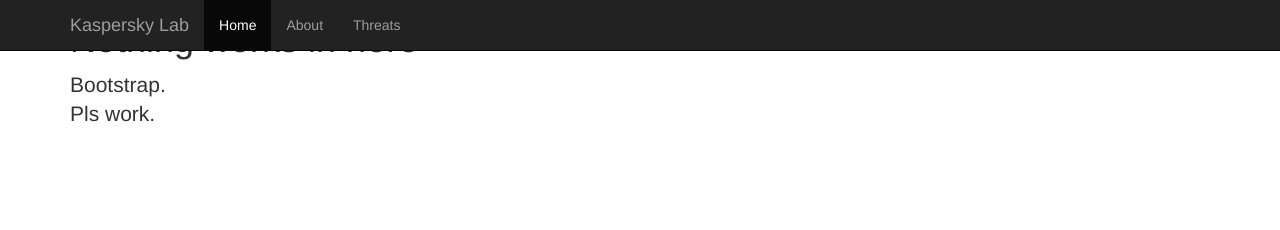
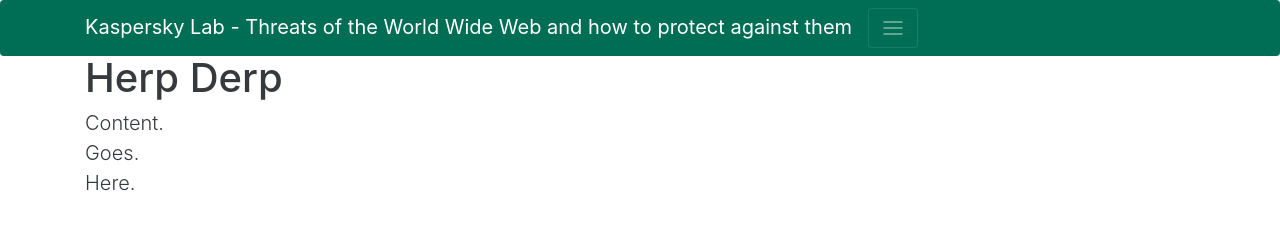
Before and after one commit to Hubikusek/Kasp, a plain HTML site: page index.html in a window 1280 px wide. Drawn offline with nearby package versions, Linux system fonts and the light colour scheme.

Commit message:
costam dopisalem

```diff
--- a/index.html
+++ b/index.html
@@ -12,48 +12,53 @@
 		<title>Kaspersky Lab Project</title>
 
 		<!-- Bootstrap core CSS -->
-	<link rel="stylesheet" href="https://maxcdn.bootstrapcdn.com/bootstrap/4.0.0-alpha.5/css/bootstrap.min.css" integrity="sha384-AysaV+vQoT3kOAXZkl02PThvDr8HYKPZhNT5h/CXfBThSRXQ6jW5DO2ekP5ViFdi" crossorigin="anonymous">
-
+		<link rel="stylesheet" href="css/bootstrap.min.css">
 	</head>
-
 	<body>
-
-    <nav class="navbar navbar-inverse navbar-fixed-top">
+		<!-- NAV -->
+		<nav class="navbar navbar-dark" style="background-color: #006D55;">
 		  <div class="container">
 			<div class="navbar-header">
-          <button type="button" class="navbar-toggle collapsed" data-toggle="collapse" data-target="#navbar" aria-expanded="false" aria-controls="navbar">
-            <span class="sr-only">Toggle navigation</span>
-            <span class="icon-bar"></span>
-            <span class="icon-bar"></span>
-            <span class="icon-bar"></span>
-          </button>
-          <a class="navbar-brand" href="#">Kaspersky Lab</a>
+				<a class="navbar-brand" href="index.html">Kaspersky Lab - Threats of the World Wide Web and how to protect against them</a>
 			</div>
-        <div id="navbar" class="collapse navbar-collapse">
-          <ul class="nav navbar-nav">
-            <li class="active"><a href="#">Home</a></li>
-            <li><a href="#about">About</a></li>
-            <li><a href="#threats">Threats</a></li>
+			<button class="navbar-toggler" type="button" data-toggle="collapse" data-target="#exCollapsingNavbar" aria-controls="exCollapsingNavbar" aria-expanded="false" aria-label="Toggle navigation"></button>
+			<div class="collapse" id="exCollapsingNavbar">
+				<div class="bg-inverse text-muted p-1">
+					<ul class="nav nav-pills">
+					  <li class="nav-item">
+						<a class="nav-link active" href="#">Home</a>
+					  </li>
+					  <li class="nav-item">
+						<a class="nav-link" href="#">Threats1</a>
+					  </li>
+					  <li class="nav-item">
+						<a class="nav-link" href="#">Threats2ormore</a>
+					  </li>
+					  <li class="nav-item">
+						<a class="nav-link disabled" href="#">SzmeryBajery</a>
+					  </li>
 					</ul>
-        </div><!--/.nav-collapse -->
+				</div>
+			</div>
 		</div>
 		</nav>
+		<!-- NAV END -->
 
+		<!-- CONTENT -->
 		<div class="container">
 
 			<div class="starter-template">
-        <h1>Nothing works in here</h1>
-        <p class="lead">Bootstrap.<br>Pls work.</p>
+				<h1>Herp Derp</h1>
+				<p class="lead">Content.<br>Goes.<br>Here.</p>
 			</div>
 
 		</div><!-- /.container -->
 
 
-    <!-- Bootstrap core JavaScript
-    ================================================== -->
+		<!-- Bootstrap core JavaScript -->
 		<!-- Placed at the end of the document so the pages load faster -->
 		<script src="https://ajax.googleapis.com/ajax/libs/jquery/1.12.4/jquery.min.js"></script>
 		<script>window.jQuery || document.write('<script src="../../assets/js/vendor/jquery.min.js"><\/script>')</script>
-	<script src="https://maxcdn.bootstrapcdn.com/bootstrap/4.0.0-alpha.5/js/bootstrap.min.js" integrity="sha384-BLiI7JTZm+JWlgKa0M0kGRpJbF2J8q+qreVrKBC47e3K6BW78kGLrCkeRX6I9RoK" crossorigin="anonymous"></script>
+		<script src="js/bootstrap.min.js"></script>
 	</body>
 </html>
```
Lines whose indentation alone changed are shown as unchanged.
